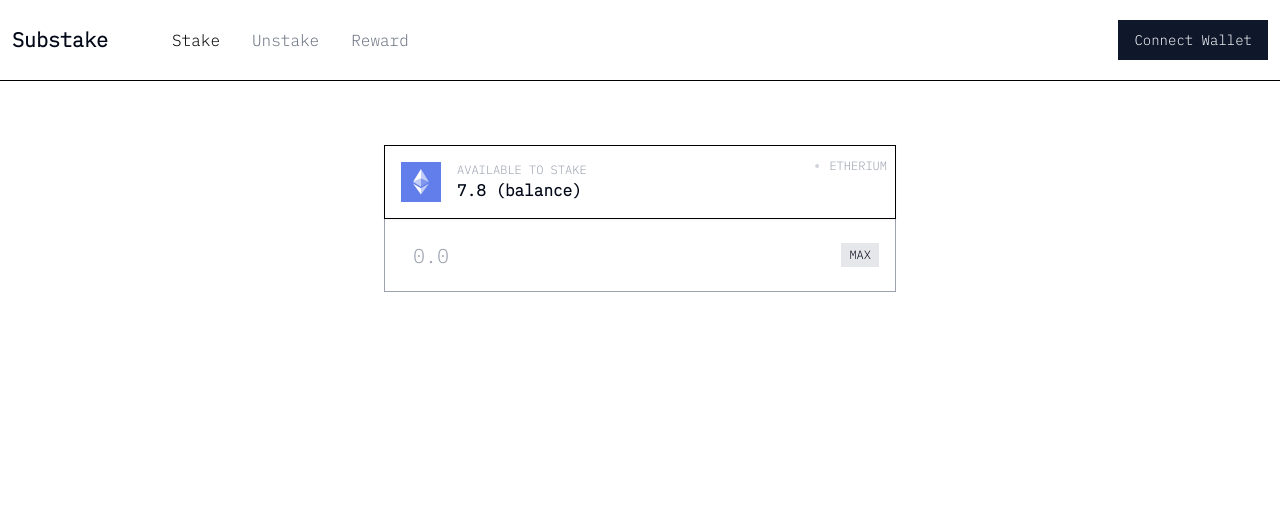
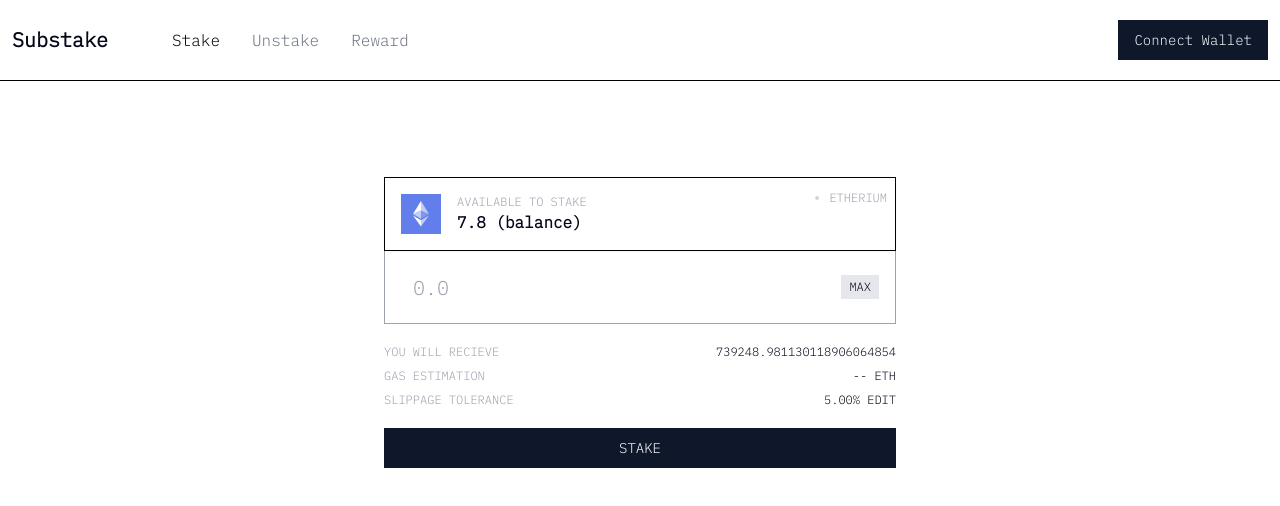
Before and after one commit to anubhav11156/Substake, a Next.js app in the folder frontend/: page /application/stake in a window 1280 px wide. Shown: the top 506 px of the page. Built offline with nearby package versions, Linux system fonts and the light colour scheme.

Commit message:
added details section in stake page

```diff
--- a/frontend/app/application/stake/page.tsx
+++ b/frontend/app/application/stake/page.tsx
@@ -2,18 +2,21 @@ import { Dot } from "lucide-react";
 import { NextPage } from "next";
 import Image from "next/image";
 
+import { Button } from "@/components/ui/button";
 import { Input } from "@/components/ui/input";
 
 const StakePage: NextPage = () => {
   return (
     <div className="max-w-[80rem] mx-auto w-full">
-      <div className="mt-16 flex flex-col w-full max-w-lg mx-auto items-center px-3 sm:px-0">
+      <div className="mt-24 flex flex-col w-full max-w-lg mx-auto items-center px-3 sm:px-0">
         <div className="shadow-sm relative border border-black p-4 w-full flex items-center gap-4">
           <Image src="/eth.svg" width={40} height={40} alt="eth" />
+
           <div className="flex flex-col">
             <p className="text-xs text-gray-400">AVAILABLE TO STAKE</p>
             <p className="font-bold">7.8 (balance)</p>
           </div>
+
           <p className="flex items-center absolute top-2 right-2 text-gray-400 uppercase text-xs font-medium">
             <Dot className="text-gray-300" /> Etherium
           </p>
@@ -29,6 +32,25 @@ const StakePage: NextPage = () => {
             MAX
           </div>
         </div>
+
+        <div className="mt-5 w-full text-xs space-y-2">
+          <div className="flex items-center justify-between w-full">
+            <p className="text-gray-400 uppercase">you will recieve</p>
+            <p>739248.981130118906064854</p>
+          </div>
+
+          <div className="flex items-center justify-between">
+            <p className="text-gray-400 uppercase">gas estimation</p>
+            <p>-- ETH</p>
+          </div>
+
+          <div className="flex items-center justify-between">
+            <p className="text-gray-400 uppercase">slippage tolerance</p>
+            <p>5.00% EDIT</p>
+          </div>
+        </div>
+
+        <Button className="mt-5 rounded-none w-full">STAKE</Button>
       </div>
     </div>
   );
--- a/frontend/components/Navbar.tsx
+++ b/frontend/components/Navbar.tsx
@@ -16,6 +16,7 @@ const Navbar: React.FC<NavbarProps> = ({ isNavLink = true }) => {
           <Link href="/">
             <p className="text-xl font-bold">Substake</p>
           </Link>
+
           {isNavLink && (
             <div className="hidden sm:flex">
               <NavLinks />
```
